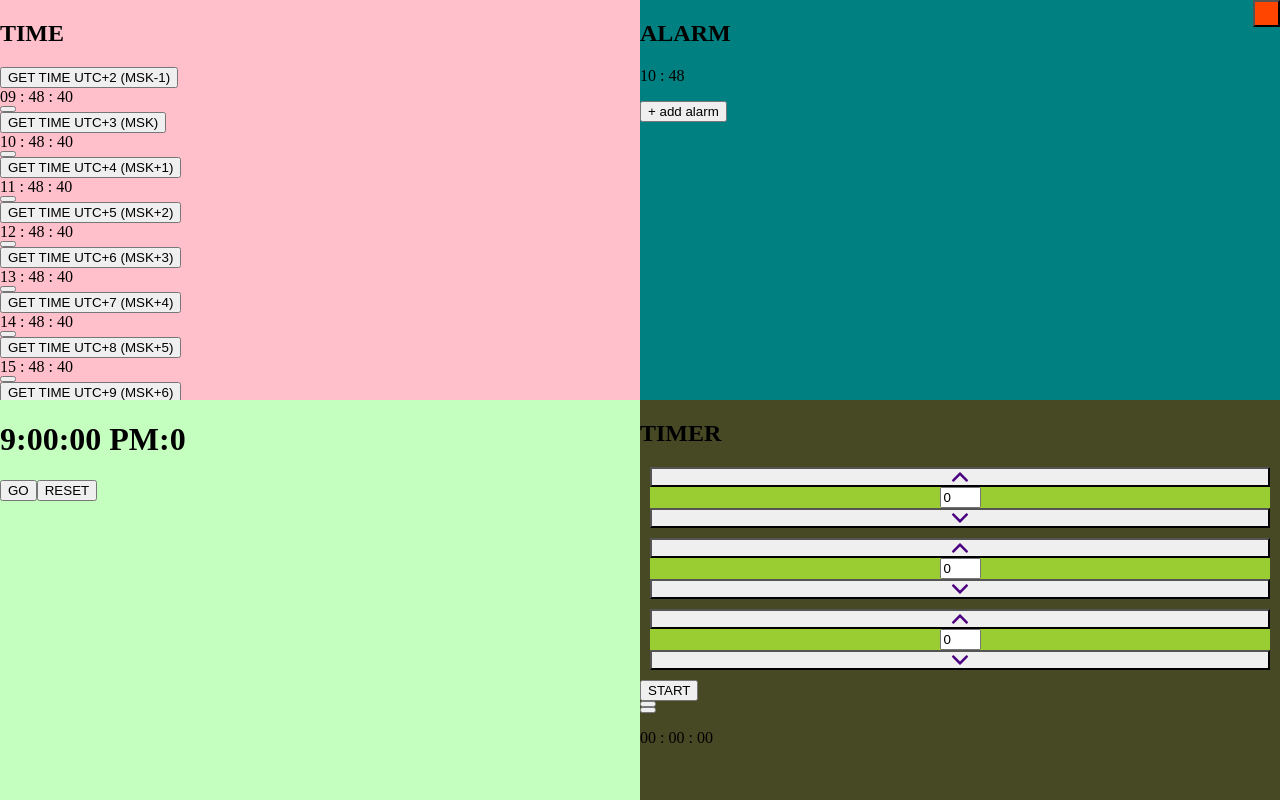
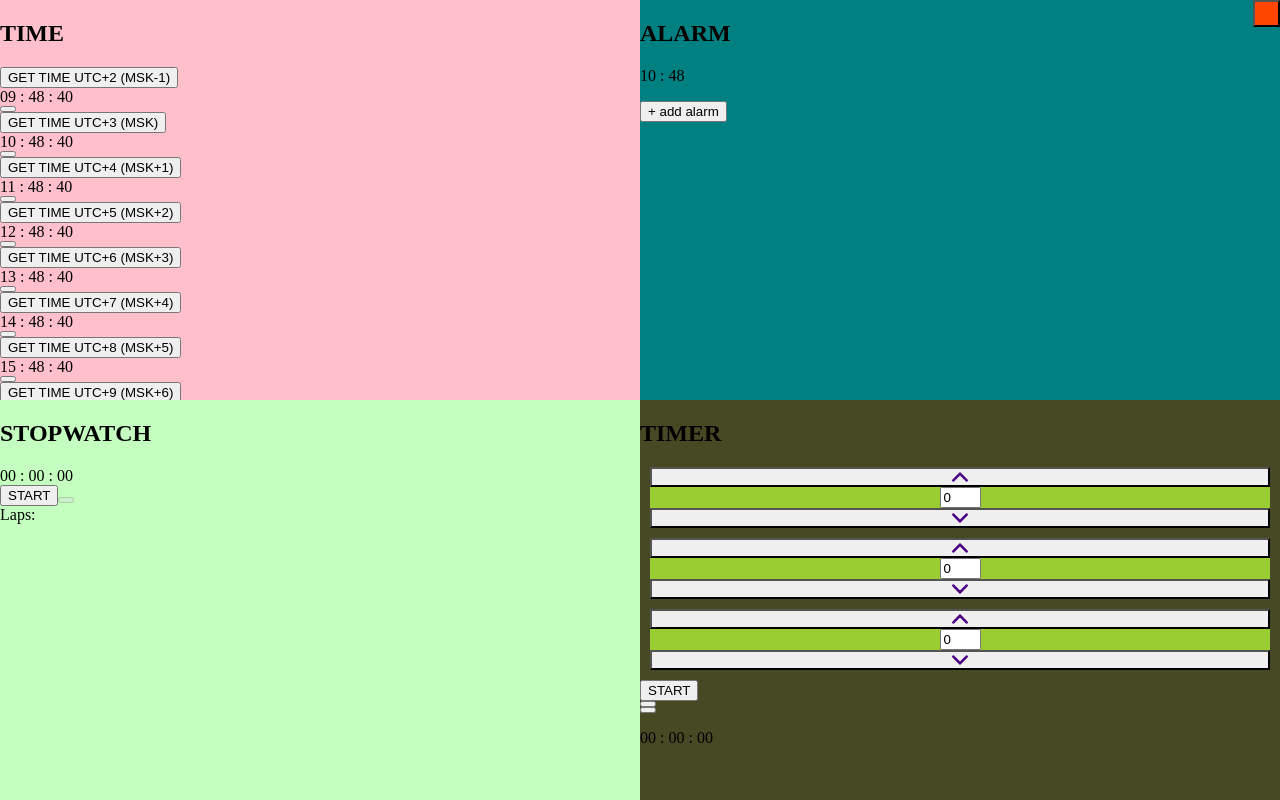
Before and after one commit to EvgenyGrinko/Front-end_React.js-Time-Stopwatch-Alarm-Timer, a React (Create React App) app: page / in a window 1280 px wide. Built offline with nearby package versions, Linux system fonts and the light colour scheme.

Commit message:
Customize Stopwatch functionality and add style classes
The Stopwatch component was almost rewritten.
When the time is running, its possible to pinpoint time lap. Every time of the lap is calculated from the previous one (except the first).

```diff
--- a/src/components/StopWatch.jsx
+++ b/src/components/StopWatch.jsx
@@ -1,57 +1,136 @@
 import React, { useState } from "react";
+import InitialCurtain from "./InitialCurtain";//Initial component-curtain that hides main functionality
+import CloseComponent from "./CloseComponent";//Component used to close currently opened main one
+import addZero from "./addZero";//Function used to add a zero to the passed in "timeValue" if is less then 10.
 
 function StopWatch(){
-    // const [time, setTime] = useState({
-    //     hours: 0,
-    //     minutes: 0,
-    //     seconds: 0,
-    //     miliseconds: 0
-    // });
-    const [time, setTime] = useState(0);
-    const [buttonName, setButtonName] = useState("GO");
-    const [timerId, setTimerId] = useState();
+
+    const timezoneOffset = new Date().getTimezoneOffset() * 60 * 1000;
+    const [time, setTime] = useState(new Date(0 + timezoneOffset));
+    const [timeAfterStop, setTimeAfterStop] = useState(0);
+    const [buttonStartStopName, setButtonStartStopName] = useState("START");
+    const [buttonLapResetName, setButtonLapResetName] = useState("");
+    const [timerIdButtonStart, setTimerIdButtonStart] = useState();
+    const [timerIdButtonStop, setTimerIdButtonStop] = useState();
+    const [allLaps, setAllLaps] = useState([]);
+    const numberOfLaps = 5;
+
+    function handleStartStopClick(){
+        const buttonStartStop = document.querySelector(".stopwatch-area-buttons .button-start-stop");
+        const buttonLapReset = document.querySelector(".stopwatch-area-buttons .button-lap-reset");
+        const initialCurtain = document.querySelector(".stopwatch .initial-curtain");
 
 
-    function handleClick(){
+        if (buttonStartStopName === "START") {
+            clearTimeout(timerIdButtonStop);
+            setButtonStartStopName("STOP");
+            initialCurtain.classList.add("curtainAnimation");
 
-        // let timeStamp = 0;
-        if (buttonName === "GO") {
-            setButtonName("STOP");
-            //The timer should have format: 00:00:00:00 (hours : minutes : seconds : miliseconds)
-            //Hours shouldn't be shown while it's value is zero
-            const initialTimeStamp = Date.now();
-            setTimerId(setTimeout(function tick(){
-                // timeStamp++;
-                // let timeInSeconds = Math.floor(timeStamp/100);
-                // let milisec = Math.floor((timeStamp/100 - timeInSeconds)*100);
-                // let hours = Math.floor(timeInSeconds/3600);
-                // let minutes = Math.floor((timeInSeconds - hours * 3600) / 60);
-                // let seconds = Math.floor((timeInSeconds - hours * 3600 - minutes * 60));
-                // setTime({
-                //     hours: hours,
-                //     minutes: minutes,
-                //     seconds: seconds,
-                //     miliseconds: milisec
-                // });
+            buttonStartStop.classList.remove("button-start");
+            buttonStartStop.classList.add("button-stop");
 
-                setTime(Date.now() - initialTimeStamp);
-                setTimerId(setTimeout(tick, 10));
+            buttonLapReset.classList.remove("button-reset-disabled");
+            buttonLapReset.classList.remove("button-reset");
+            if (allLaps.length === numberOfLaps) buttonLapReset.classList.add("button-lap-disabled");
+            else buttonLapReset.classList.add("button-lap");
+
+            setButtonLapResetName("LAP");
+            let initialTimeStamp;
+            (timeAfterStop) ? initialTimeStamp = timeAfterStop : initialTimeStamp = Date.now();
+
+            setTimerIdButtonStart(setTimeout(function tick(){
+                const currentTimeStamp = Date.now() - initialTimeStamp;
+                setTime(new Date(currentTimeStamp + timezoneOffset));
+                setTimerIdButtonStart(setTimeout(tick, 10));
             }, 10));
         }
-        if (buttonName === "STOP"){
-            clearTimeout(timerId);
-            setButtonName("GO");
+        if (buttonStartStopName === "STOP"){
+            clearTimeout(timerIdButtonStart);
+            initialCurtain.classList.remove("curtainAnimation");
+            buttonLapReset.classList.remove("button-lap-disabled");
+            setTimerIdButtonStop(setTimeout(function tick(){
+                setButtonStartStopName("START");
+                buttonStartStop.classList.remove("button-stop");
+                buttonStartStop.classList.add("button-start");
+                setButtonLapResetName("");
+                buttonLapReset.classList.remove("button-lap");
+                buttonLapReset.classList.add("button-reset");
+
+                setTimeAfterStop(Date.now() - time + timezoneOffset);
+
+            setTimerIdButtonStop(setTimeout(tick, 10));
+            }, 10));
         }
     }
 
-    function handleResetClick(){
-        setTime(0);
+    function handleLapResetButtonClick(){
+        const areaLaps = document.querySelector(".stopwatch-area-laps");
+        const buttonLapReset = document.querySelector(".button-lap-reset");
+
+        if (buttonLapResetName === "LAP") {
+            areaLaps.classList.remove("hide-element");
+            if (allLaps.length === numberOfLaps) {
+                buttonLapReset.classList.remove("button-lap");
+                buttonLapReset.classList.add("button-lap-disabled");
+                return;
+            }else{
+                setAllLaps((prevValues) => {
+                    if (prevValues.length === 0) return [time];
+                    if (prevValues.length === 1) return [prevValues[0], new Date(time - prevValues[0] + timezoneOffset)]
+                    else {
+                        if (prevValues.length === numberOfLaps-1) {
+                            buttonLapReset.classList.remove("button-lap");
+                            buttonLapReset.classList.add("button-lap-disabled");
+                        }
+                        let sumPrevValues = 0;
+                        prevValues.forEach((item) => {sumPrevValues += -timezoneOffset + item.getTime()});
+                        return [...prevValues, new Date(time.getTime() - sumPrevValues)];
+                    };
+                });
+            }
+        }
+        if (buttonLapResetName === "") {
+            clearTimeout(timerIdButtonStop);
+            areaLaps.classList.add("hide-element");
+            setTime(new Date(0 + timezoneOffset));
+            setTimeAfterStop(0);
+            setAllLaps([]);
+            buttonLapReset.classList.remove("button-lap-disabled");
+            buttonLapReset.classList.remove("button-lap");
+        }
     }
-    return <div className="stopwatch">
-    {/* <h1>{time.hours || "00"} : {time.minutes || "00"} : {time.seconds || "00"} : {time.miliseconds || "00"}</h1> */}
-    <h1>{new Date(time-10800000).toLocaleTimeString()}:{new Date(time-10800000).getMilliseconds()}</h1>
-    <button onClick={handleClick}>{buttonName}</button>
-    <button onClick={handleResetClick}>RESET</button>
-    </div>}
+
+    function createTimeValue(time, index){
+        const hoursValue = time.getHours();
+        const timeValue = addZero(time.getMinutes()) + " : " + addZero(time.getSeconds()) + " : " + addZero(Math.trunc(time.getMilliseconds()/10));
+        if (hoursValue !== 0) timeValue = addZero(hoursValue) + " : " + timeValue;
+        if (index === 0) return (<div>{timeValue}</div>);
+        else return (<div>{"+" + timeValue}</div>);
+    }
+
+    return <div className="container stopwatch">
+                <InitialCurtain name = "Stopwatch" handleCurtainClick = {false}/>
+                <div className = "stopwatch-area-button-close">
+                    <CloseComponent name="stopwatch"/>
+                </div>
+                <div className = "stopwatch-area-time"> {createTimeValue(time, 0)}</div>
+                <div className = "stopwatch-area-buttons">
+                    <button className = "button-start-stop button-start" onClick = {handleStartStopClick}>{buttonStartStopName}</button>
+                    <button
+                        className = "button-lap-reset button-reset-disabled"
+                        onClick = {handleLapResetButtonClick}
+                        disabled = {((time.getHours() || time.getMinutes() || time.getSeconds() || time.getMilliseconds()) === 0) ? true : false}
+                        title = {(buttonLapResetName === "LAP") ? "new lap" : "reset"}
+                            >{buttonLapResetName}
+                    </button>
+                </div>
+                <div className = "stopwatch-area-laps hide-element">
+                    <div className="laps-title">Laps:</div>
+                    <div className="laps-items">
+                        {allLaps.map((item, index) => {return createTimeValue(item, index)})}
+                    </div>
+                </div>
+            </div>
+}
 
 export default StopWatch;
```
